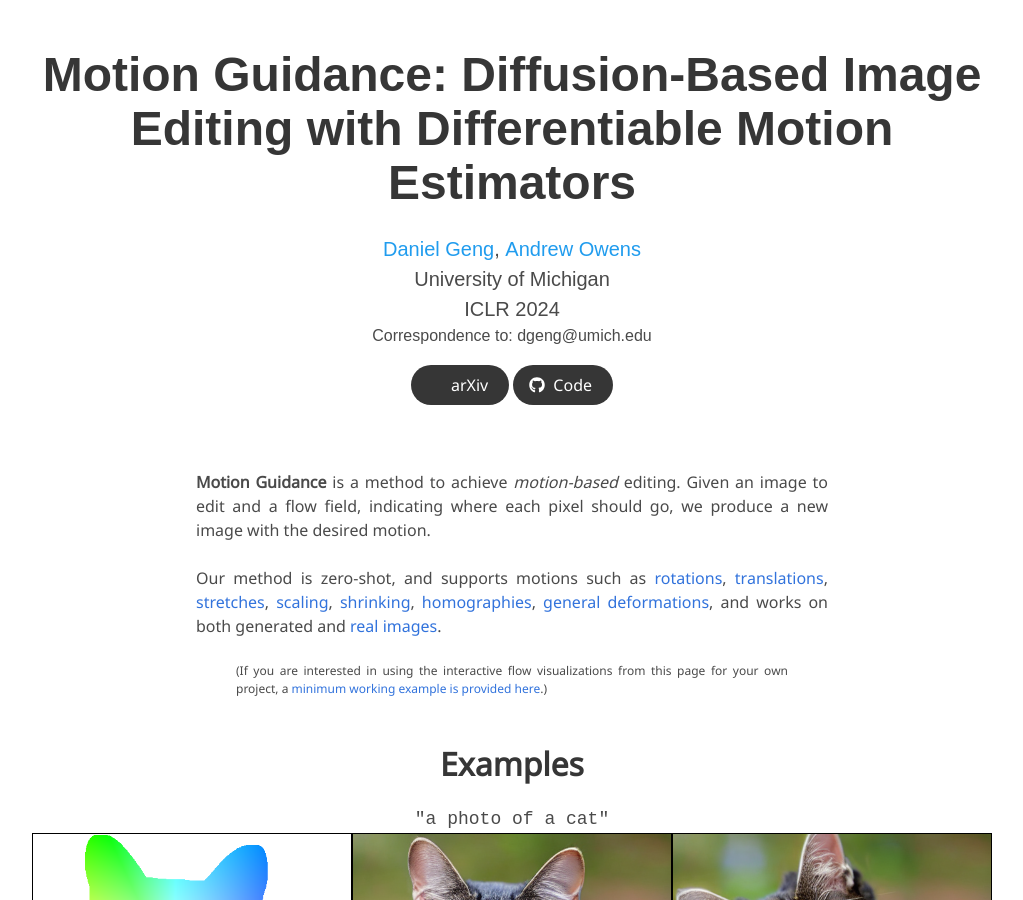
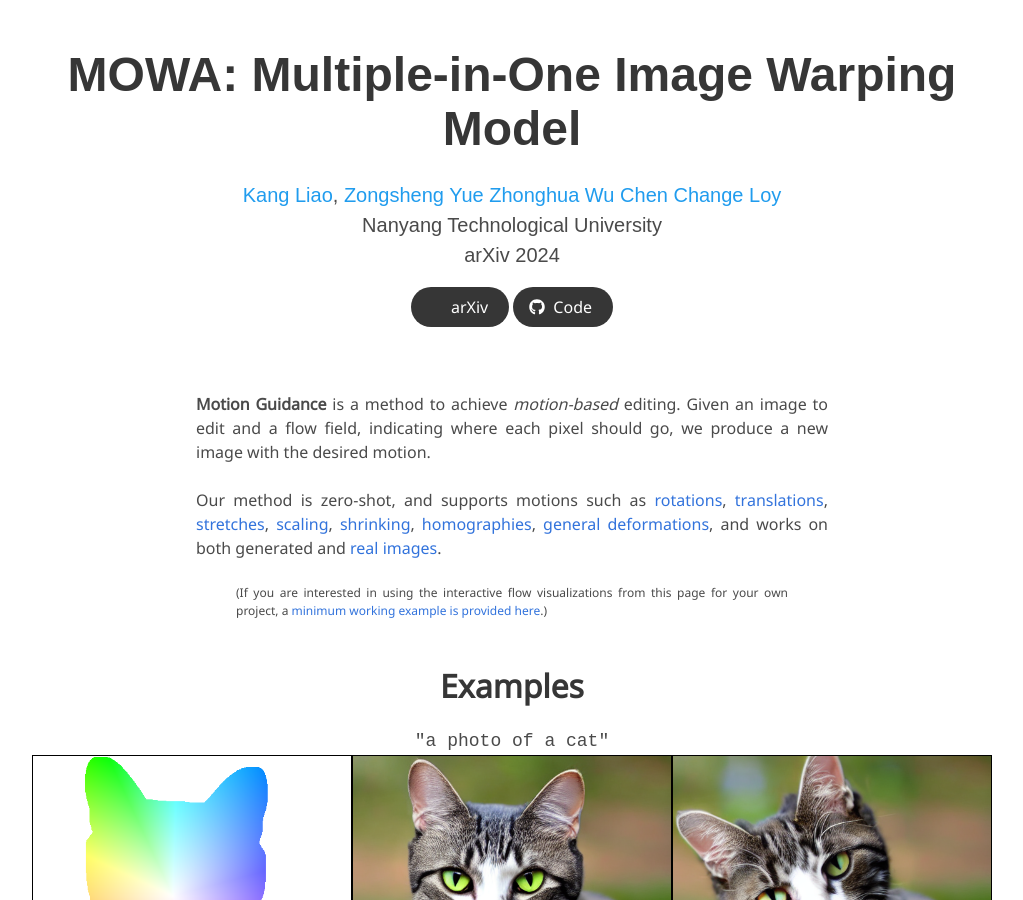
Before and after one commit to KangLiao929/KangLiao929.github.io, a Jekyll site: the page projects/mowa/index.html, which Jekyll copies as it is, in a window 1280 px wide and 900 px high. Shown: the whole window, without its empty margins (128-1151 px from the left). Built offline with Jekyll 4.4.1, drawn with Linux system fonts in a browser that asks for light colours; nearby versions of some CDN libraries; some web fonts are replaced; library files that are not in the unit come from our copies; a style sheet for code colours, icons or effects is not loaded.

Commit message:
Update index.html

```diff
--- a/projects/mowa/index.html
+++ b/projects/mowa/index.html
@@ -4,7 +4,7 @@
 <head>
   <meta charset="UTF-8">
   <meta name="viewport" content="width=device-width, initial-scale=1.0">
-  <title>Motion Guidance</title>
+  <title>MOWA</title>
 
   <!-- Google tag (gtag.js) -->
   <script async src="https://www.googletagmanager.com/gtag/js?id=G-YYX00ZNY9V"></script>
@@ -34,24 +34,24 @@
       <div class="container is-max-desktop">
         <div class="columns is-centered">
           <div class="column has-text-centered">
-            <h1 class="title is-1 publication-title">Motion Guidance: Diffusion-Based Image Editing with Differentiable Motion Estimators</h1>
+            <h1 class="title is-1 publication-title">MOWA: Multiple-in-One Image Warping Model</h1>
             <div class="is-size-5 publication-authors">
               <span class="author-block">
-                <a href="https://dangeng.github.io" target="_blank">Daniel Geng</a>,</span>
+                <a href="https://kangliao929.github.io/" target="_blank">Kang Liao</a>,</span>
               <span class="author-block">
-                <a href="https://andrewowens.com" target="_blank">Andrew Owens</a></span>
+                <a href="https://zsyoaoa.github.io/" target="_blank">Zongsheng Yue</a></span>
+              <span class="author-block">
+                <a href="https://wu-zhonghua.github.io/" target="_blank">Zhonghua Wu</a></span>
+              <span class="author-block">
+                <a href="https://www.mmlab-ntu.com/person/ccloy/index.html" target="_blank">Chen Change Loy</a></span>
             </div>
 
             <div class="is-size-5 publication-authors">
-              <span class="author-block">University of Michigan</span>
+              <span class="author-block">Nanyang Technological University</span>
             </div>
 
             <div class="is-size-5 publication-authors">
-              <span class="author-block">ICLR 2024</span>
-            </div>
-
-            <div class="is-size-6 publication-authors">
-              <span class="author-block">Correspondence to: <span class='rev'>ude.hcimu@gnegd</span></span>
+              <span class="author-block">arXiv 2024</span>
             </div>
 
             <div class="column has-text-centered">
```
